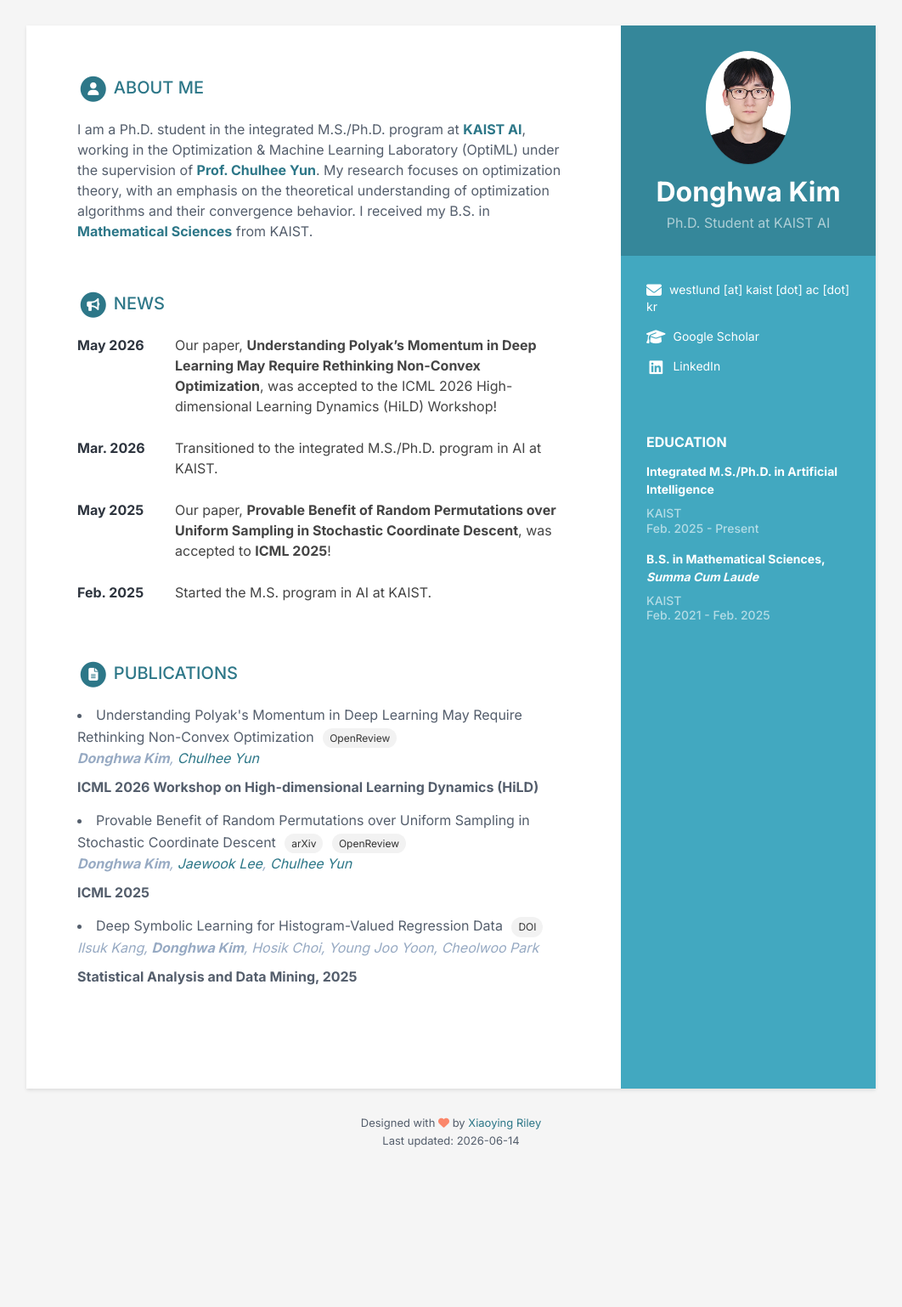
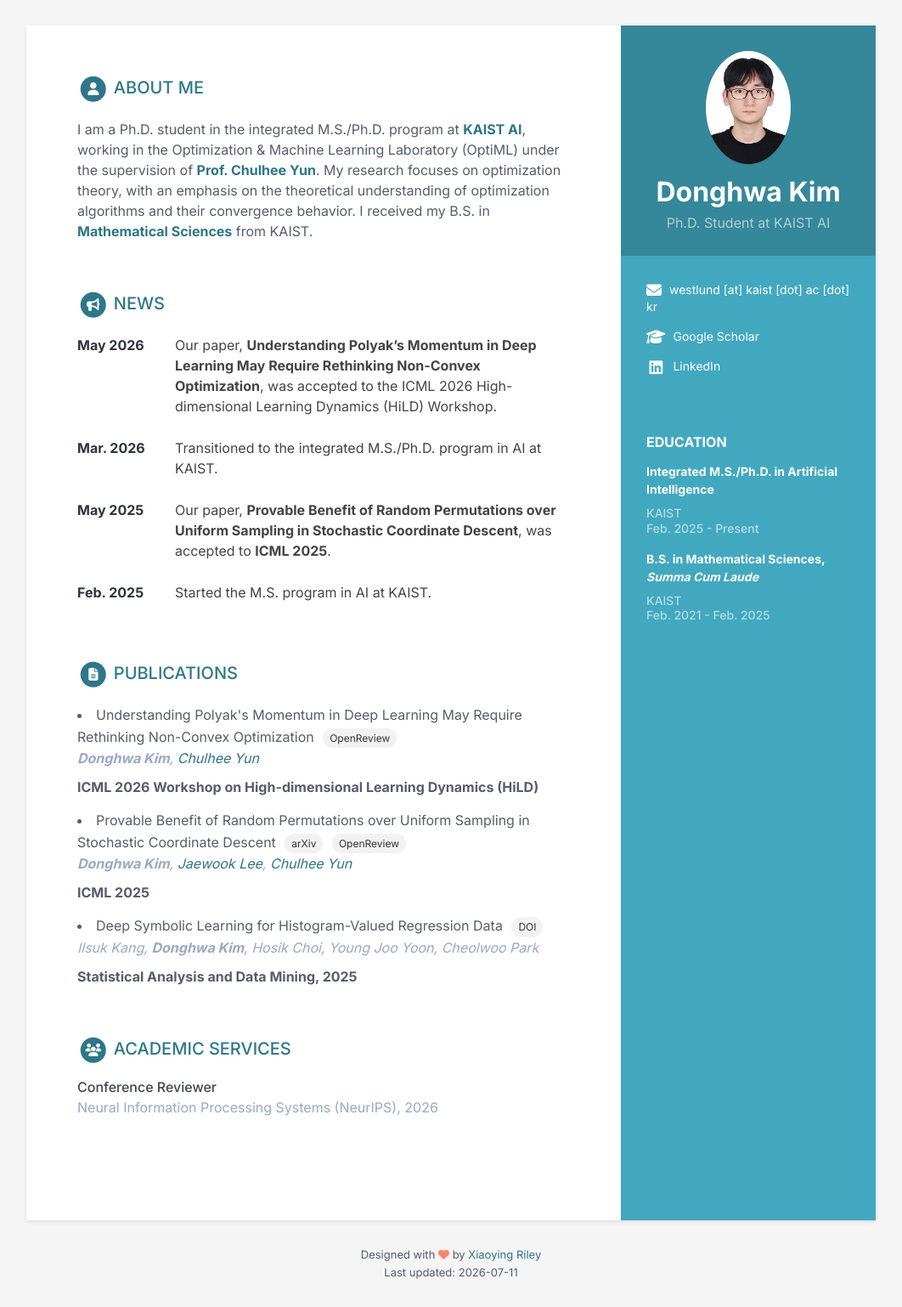
Before and after one commit to donghwakim0/donghwakim0.github.io, a Jekyll site: the page built from index.html, in a window 1280 px wide. Shown: the whole page at 85% size, without its empty margins (109-1171 px from the left). Built offline with Jekyll 4.4.1, drawn with Linux system fonts in a browser that asks for light colours; before the commit the page ends 1383 px from its top, so only the background shows below that.

Commit message:
academic services; google search console

```diff
--- a/_data/data.yml
+++ b/_data/data.yml
@@ -38,11 +38,11 @@ education:
 
 news:
   - date: "May 2026"
-    content: "Our paper, **Understanding Polyak's Momentum in Deep Learning May Require Rethinking Non-Convex Optimization**, was accepted to the ICML 2026 High-dimensional Learning Dynamics (HiLD) Workshop!"
+    content: "Our paper, **Understanding Polyak's Momentum in Deep Learning May Require Rethinking Non-Convex Optimization**, was accepted to the ICML 2026 High-dimensional Learning Dynamics (HiLD) Workshop."
   - date: "Mar. 2026"
     content: "Transitioned to the integrated M.S./Ph.D. program in AI at KAIST."
   - date: "May 2025"
-    content: "Our paper, **Provable Benefit of Random Permutations over Uniform Sampling in Stochastic Coordinate Descent**, was accepted to **ICML 2025**!"
+    content: "Our paper, **Provable Benefit of Random Permutations over Uniform Sampling in Stochastic Coordinate Descent**, was accepted to **ICML 2025**."
   - date: "Feb. 2025"
     content: "Started the M.S. program in AI at KAIST."
 
@@ -64,7 +64,14 @@ publications:
     conference: "**Statistical Analysis and Data Mining, 2025**"
     doi: "https://doi.org/10.1002/sam.70033"
 
+academic-services:
+  title: Academic Services
+  info:
+  - role: Conference Reviewer
+    organization: Neural Information Processing Systems (NeurIPS)
+    year: "2026"
+
 
 footer: >
   Designed with <i class="fas fa-heart"></i> by <a href="http://themes.3rdwavemedia.com" target="_blank" rel="nofollow">Xiaoying Riley</a><br>
-  <span>Last updated: 2026-06-14</span>
+  <span>Last updated: 2026-07-11</span>
--- /dev/null
+++ b/_includes/academic-services.html
@@ -0,0 +1,23 @@
+{% assign academic_services = site.data.data.academic-services %}
+{% if academic_services %}
+<section class="section experiences-section">
+  <h2 class="section-title">
+    <span class="fa-stack fa-xs">
+      <i class="fas fa-circle fa-stack-2x"></i>
+      <i class="fas fa-users fa-stack-1x fa-inverse"></i>
+    </span>
+    {{ academic_services.title }}
+  </h2>
+
+  {% for service in academic_services.info %}
+  <div class="item">
+    <div class="meta">
+      <div class="upper-row">
+        <h3 class="job-title">{{ service.role }}</h3>
+      </div>
+      <div class="company">{{ service.organization }}, {{ service.year }}</div>
+    </div>
+  </div>
+  {% endfor %}
+</section>
+{% endif %}
--- /dev/null
+++ b/google8d0555e437041561.html
@@ -0,0 +1 @@
+google-site-verification: google8d0555e437041561.html
--- a/index.html
+++ b/index.html
@@ -20,6 +20,8 @@ layout: default
 
 {% include publications.html %}
 
+{% include academic-services.html %}
+
 {% include recommendations.html %}
 
 {% include skills.html %}
--- a/print.html
+++ b/print.html
@@ -20,6 +20,8 @@ permalink: /print
 
 {% include publications.html %}
 
+{% include academic-services.html %}
+
 {% include recommendations.html %}
 
 {% include skills.html %}
```
